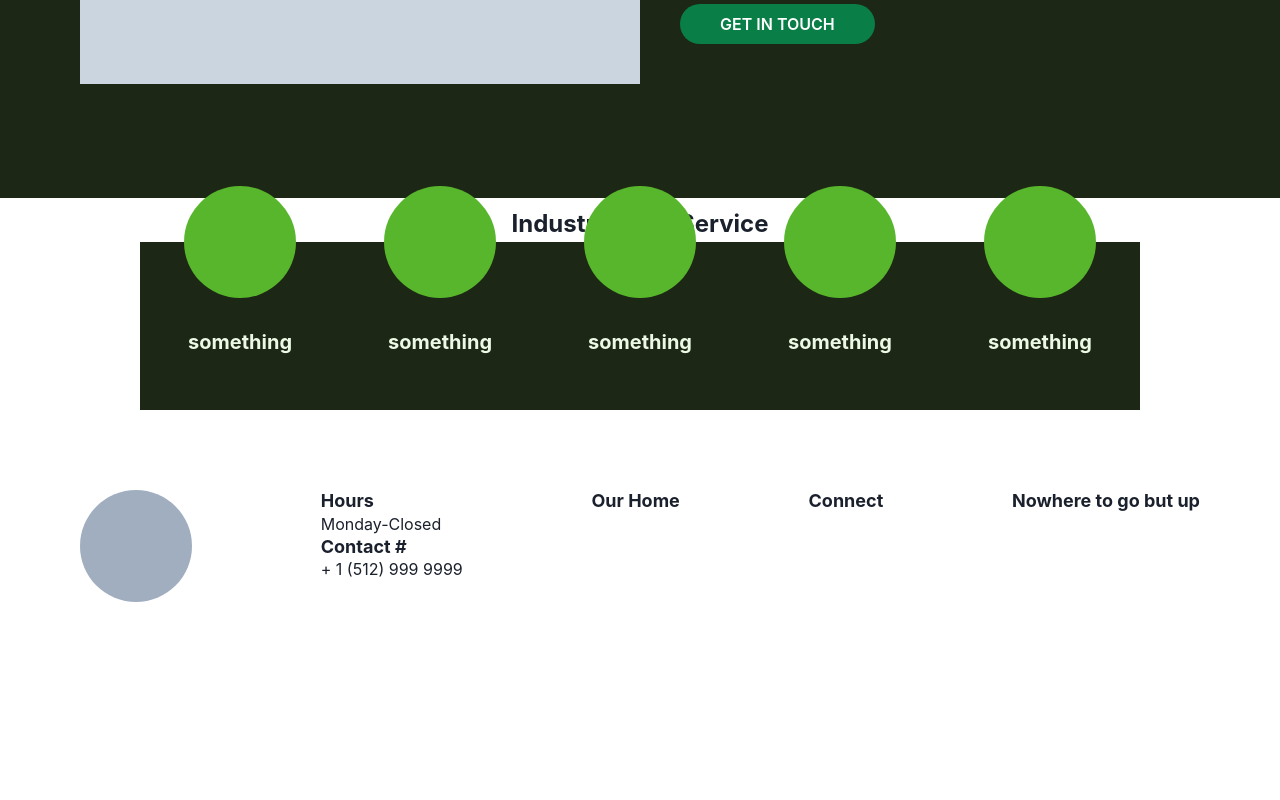
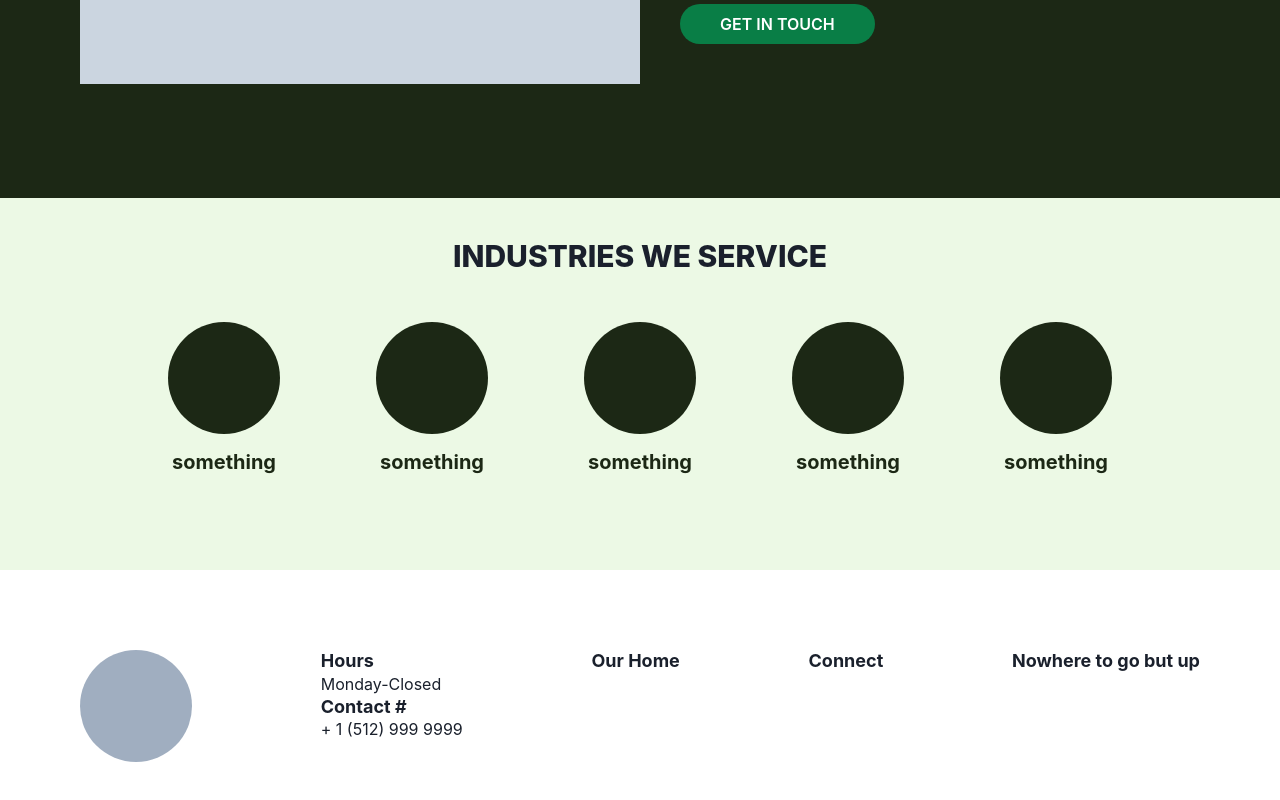
Before and after one commit to acostahf/TXO, a Next.js app: page / in a window 1280 px wide. Shown: the part 3596-4396 px from the top of the page. Before the commit the page ends 4278 px from the top, so only its background shows below. Built offline with nearby package versions, Linux system fonts and the light colour scheme.

Commit message:
style for carousel

```diff
--- /dev/null
+++ b/components/carCard.js
@@ -0,0 +1,25 @@
+import React from "react";
+import { Box, Heading, Text, Flex } from "@chakra-ui/layout";
+
+const carCard = (props) => {
+  return (
+    <Flex
+      color="brand.400"
+      maxW="sm"
+      h="100%"
+      direction="column"
+      align="center"
+      p="12"
+    >
+      <Box w="28" h="28" bgColor="brand.400" rounded="full" mb="2"></Box>
+      <Heading pt="2" as="h6" fontSize="xl" mb="2">
+        {props.title}
+      </Heading>
+      <Text fontSize="sm" align="center">
+        {props.description}
+      </Text>
+    </Flex>
+  );
+};
+
+export default carCard;
--- a/section/homepage/carousel.js
+++ b/section/homepage/carousel.js
@@ -1,14 +1,13 @@
-import { Flex, Text, Box } from "@chakra-ui/layout";
+import { Flex, Text, Box, Heading } from "@chakra-ui/layout";
 import React from "react";
-import Card from "../../components/card";
+import Card from "../../components/carCard";
 
 const Carousel = () => {
   return (
-    <section>
-      <Flex mt="2" align="center" direction="column">
-        <Text fontSize="2xl" fontWeight="bold">
-          Industries We Service
-        </Text>
+    <Flex py="10" align="center" direction="column" bg="brand.300">
+      <Heading fontSize="3xl" fontWeight="extrabold">
+        INDUSTRIES WE SERVICE
+      </Heading>
       <Flex>
         <Card title="something" />
         <Card title="something" />
@@ -17,7 +16,6 @@ const Carousel = () => {
         <Card title="something" />
       </Flex>
     </Flex>
-    </section>
   );
 };
 
```
Lines whose indentation alone changed are shown as unchanged.
